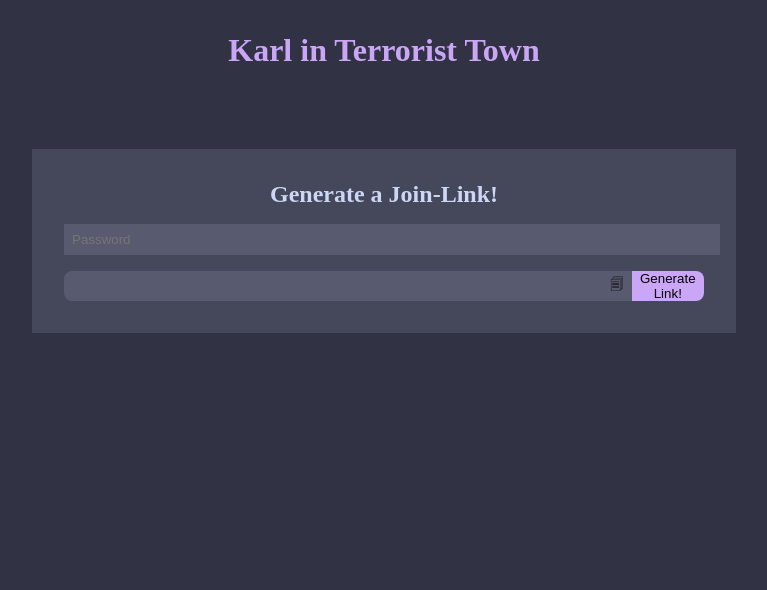
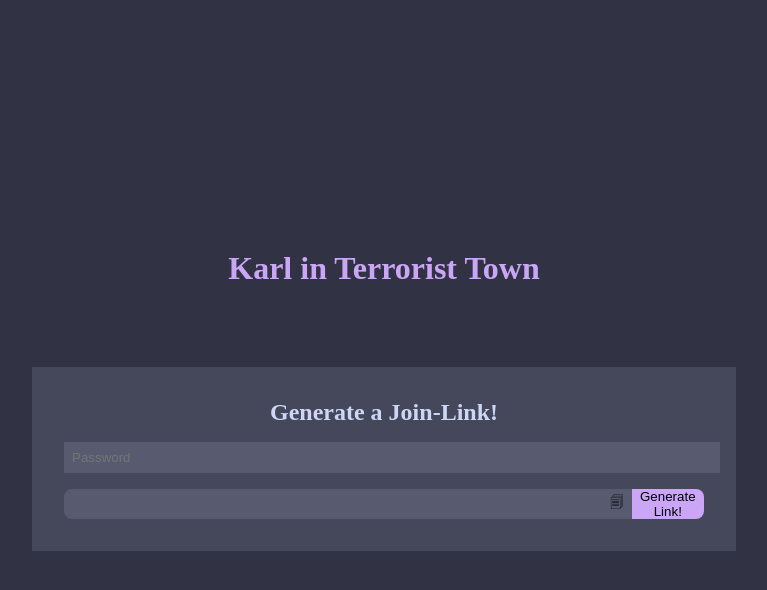
Before and after one commit to vertiKarl/ttt-page, a website: page public/index.html in a window 1280 px wide. Shown: the whole page, without its empty margins (256-1023 px from the left). Drawn offline with Linux system fonts and the light colour scheme.

Commit message:
fixed body not filling page

```diff
--- a/public/styles.css
+++ b/public/styles.css
@@ -30,6 +30,7 @@ html {
     --Base: #1e1e2e;
     --Mantle: #181825;
     --Crust: #11111b;
+    height: 100%;
 }
 
 body {
@@ -39,7 +40,7 @@ body {
     justify-content: center;
     align-items: center;
     flex-direction: column;
-    padding: 2rem;
+    height: 100%;
 }
 
 #title {
```
